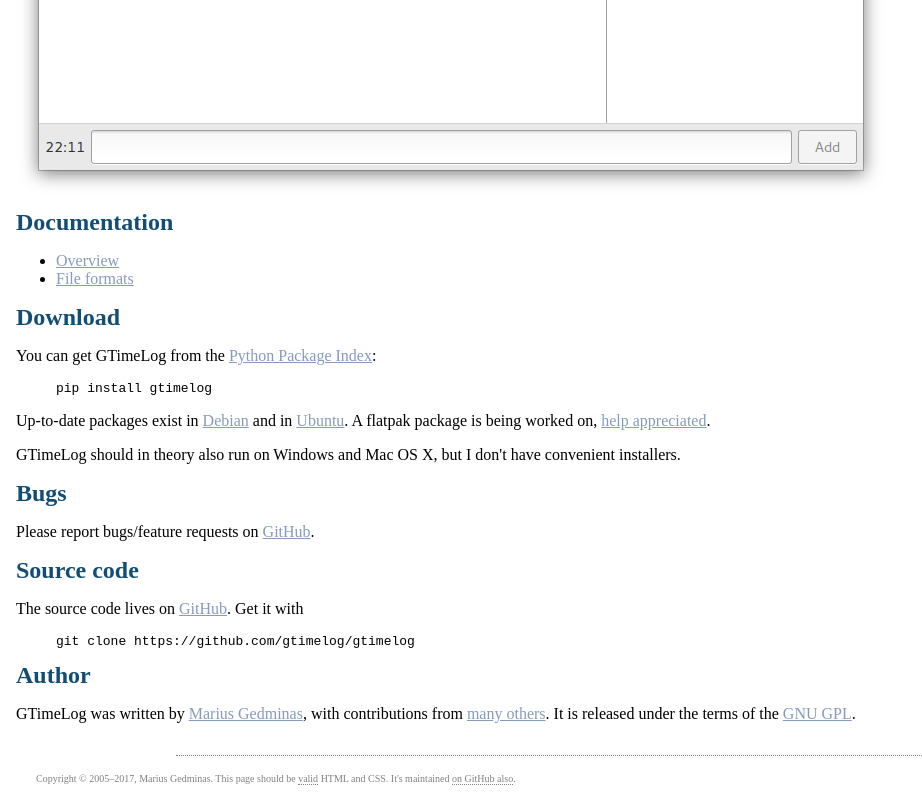
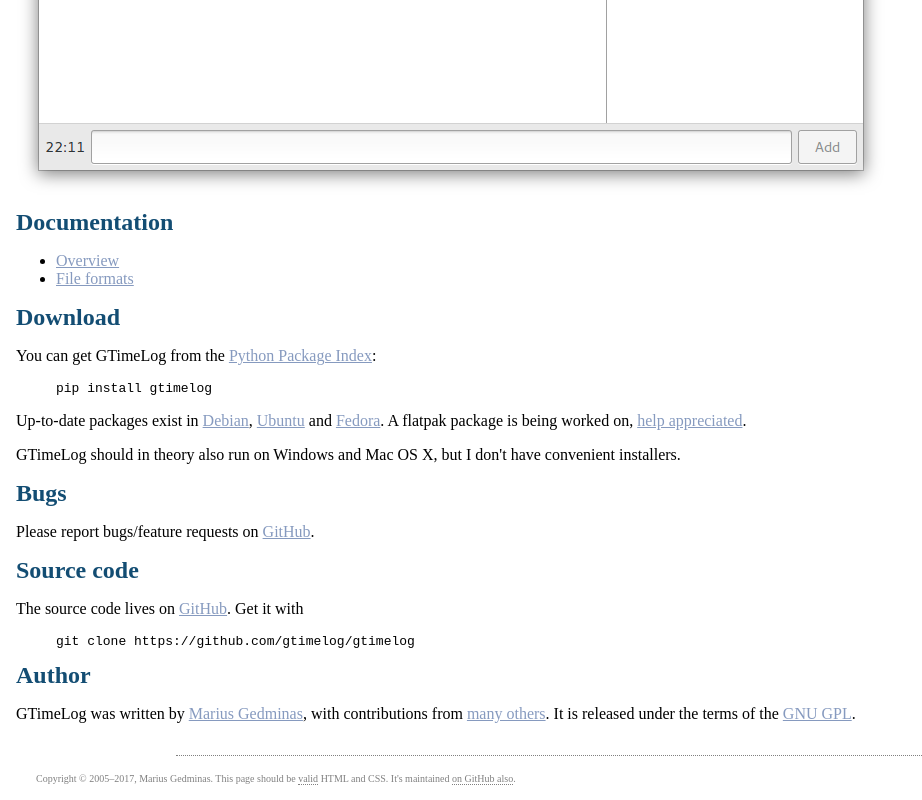
Before and after one commit to gtimelog/gtimelog.org, a plain HTML site: page index.html in a window 1280 px wide. Shown: the part 525-1325 px from the top of the page, without its empty margins (0-922 px from the left). Drawn offline with Linux system fonts and the light colour scheme.

Commit message:
Add ref to Fedora pkg

```diff
--- a/index.html
+++ b/index.html
@@ -28,7 +28,7 @@
 <pre class="literal-block">
 pip install gtimelog
 </pre>
-<p>Up-to-date packages exist in <a class="reference external" href="https://packages.debian.org/gtimelog">Debian</a> and in <a class="reference external" href="https://packages.ubuntu.com/gtimelog">Ubuntu</a>. A flatpak package is being worked on, <a class="reference external" href="https://github.com/gtimelog/gtimelog/issues/106">help appreciated</a>.</p>
+<p>Up-to-date packages exist in <a class="reference external" href="https://packages.debian.org/gtimelog">Debian</a>, <a class="reference external" href="https://packages.ubuntu.com/gtimelog">Ubuntu</a> and <a class="reference external" href="https://packages.fedoraproject.org/pkgs/gtimelog/gtimelog/">Fedora</a>. A flatpak package is being worked on, <a class="reference external" href="https://github.com/gtimelog/gtimelog/issues/106">help appreciated</a>.</p>
 <p>GTimeLog should in theory also run on Windows and Mac OS X, but I don't
 have convenient installers.</p>
 </div>
```
